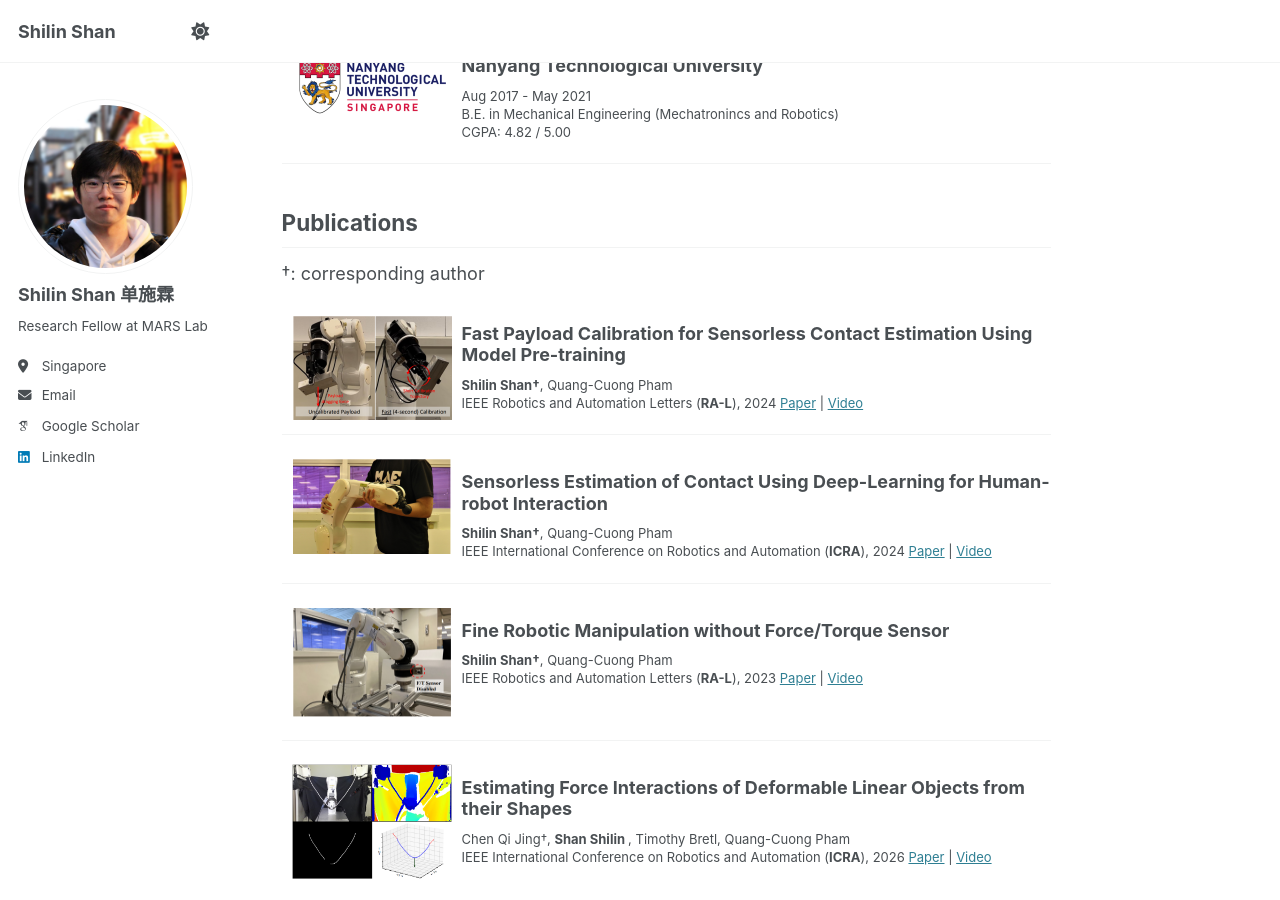
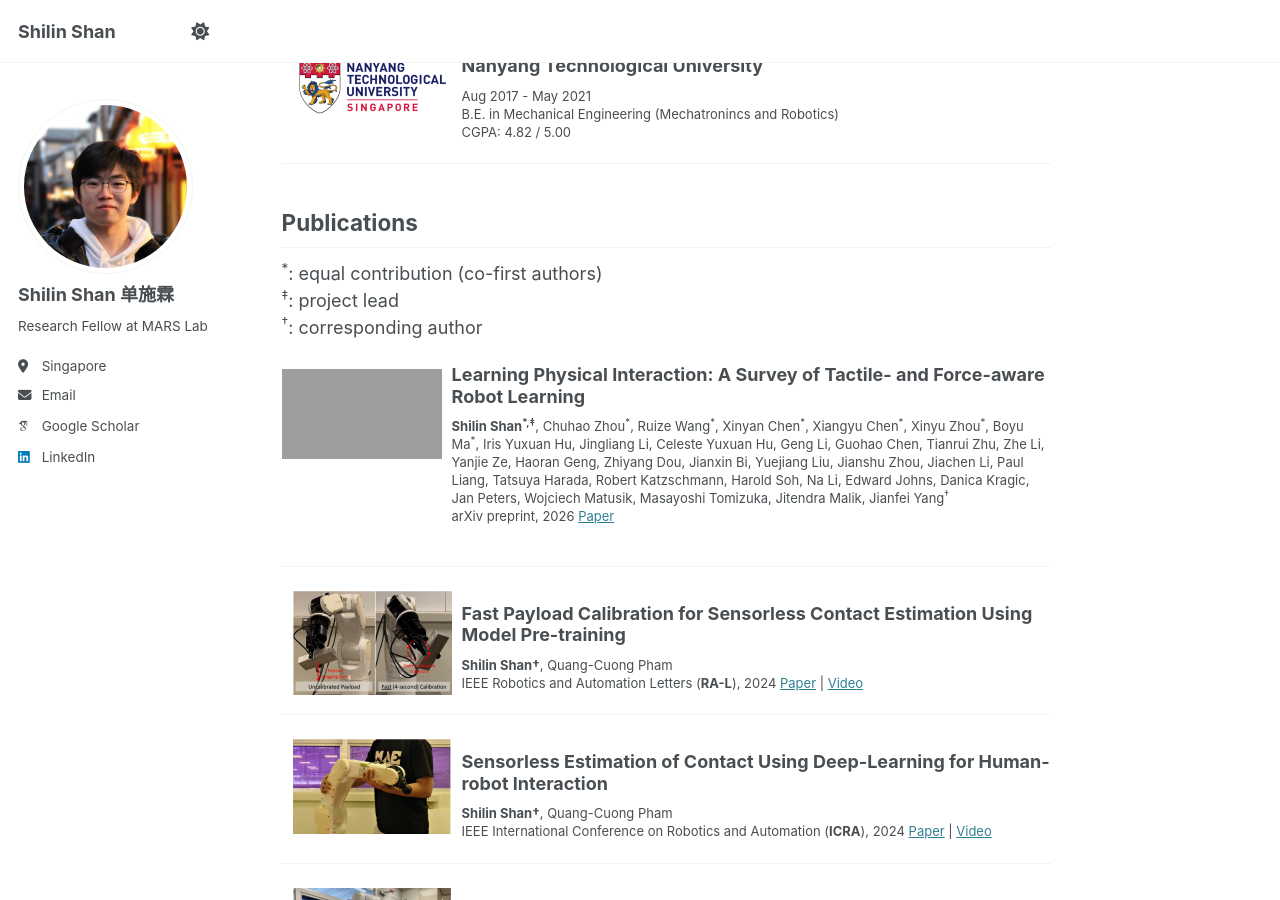
Before and after one commit to ShanShilin/ShanShilin.github.io, a Jekyll site: the page built from _pages/about.md, in a window 1280 px wide and 900 px high, scrolled down 958 px. Built offline with Jekyll 4.4.1, drawn with Linux system fonts in a browser that asks for light colours; some web fonts are replaced; grey boxes are pictures that could not be loaded.

Commit message:
update survey paper

```diff
--- a/_pages/about.md
+++ b/_pages/about.md
@@ -55,7 +55,25 @@ CGPA: 4.82 / 5.00 <br />
 Publications
 -----
 
-†: corresponding author <br />
+<sup>*</sup>: equal contribution (co-first authors) <br />
+<sup>‡</sup>: project lead <br />
+<sup>†</sup>: corresponding author <br />
+
+<div style="display:flex; align-items:flex-start; gap:10px;">
+<img src="../images/TF_ART_survey_teaser.png" style="flex:0 0 160px; width:160px !important; height:90px !important; object-fit:cover; object-position:center; max-width:none !important; display:block !important; margin:5px 0;">
+<div style="flex:1; min-width:0;">
+<h3 style="margin-top:0;">Learning Physical Interaction: A Survey of Tactile- and Force-aware Robot Learning</h3>
+<p style="line-height:1.0">
+<font size="2">
+<strong>Shilin Shan<sup>*,‡</sup></strong>, Chuhao Zhou<sup>*</sup>, Ruize Wang<sup>*</sup>, Xinyan Chen<sup>*</sup>, Xiangyu Chen<sup>*</sup>, Xinyu Zhou<sup>*</sup>, Boyu Ma<sup>*</sup>, Iris Yuxuan Hu, Jingliang Li, Celeste Yuxuan Hu, Geng Li, Guohao Chen, Tianrui Zhu, Zhe Li, Yanjie Ze, Haoran Geng, Zhiyang Dou, Jianxin Bi, Yuejiang Liu, Jianshu Zhou, Jiachen Li, Paul Liang, Tatsuya Harada, Robert Katzschmann, Harold Soh, Na Li, Edward Johns, Danica Kragic, Jan Peters, Wojciech Matusik, Masayoshi Tomizuka, Jitendra Malik, Jianfei Yang<sup>†</sup> <br />
+arXiv preprint, 2026
+<a href="https://arxiv.org/abs/2608.07558">Paper</a>
+<br />
+</font>
+</p>
+</div>
+</div>
+-----
 
 <img style="float: left; margin:5px 10px" src="../images/fast_payload_calib_teasor_new.png" width="160" height="106">
 ### Fast Payload Calibration for Sensorless Contact Estimation Using Model Pre-training
```
